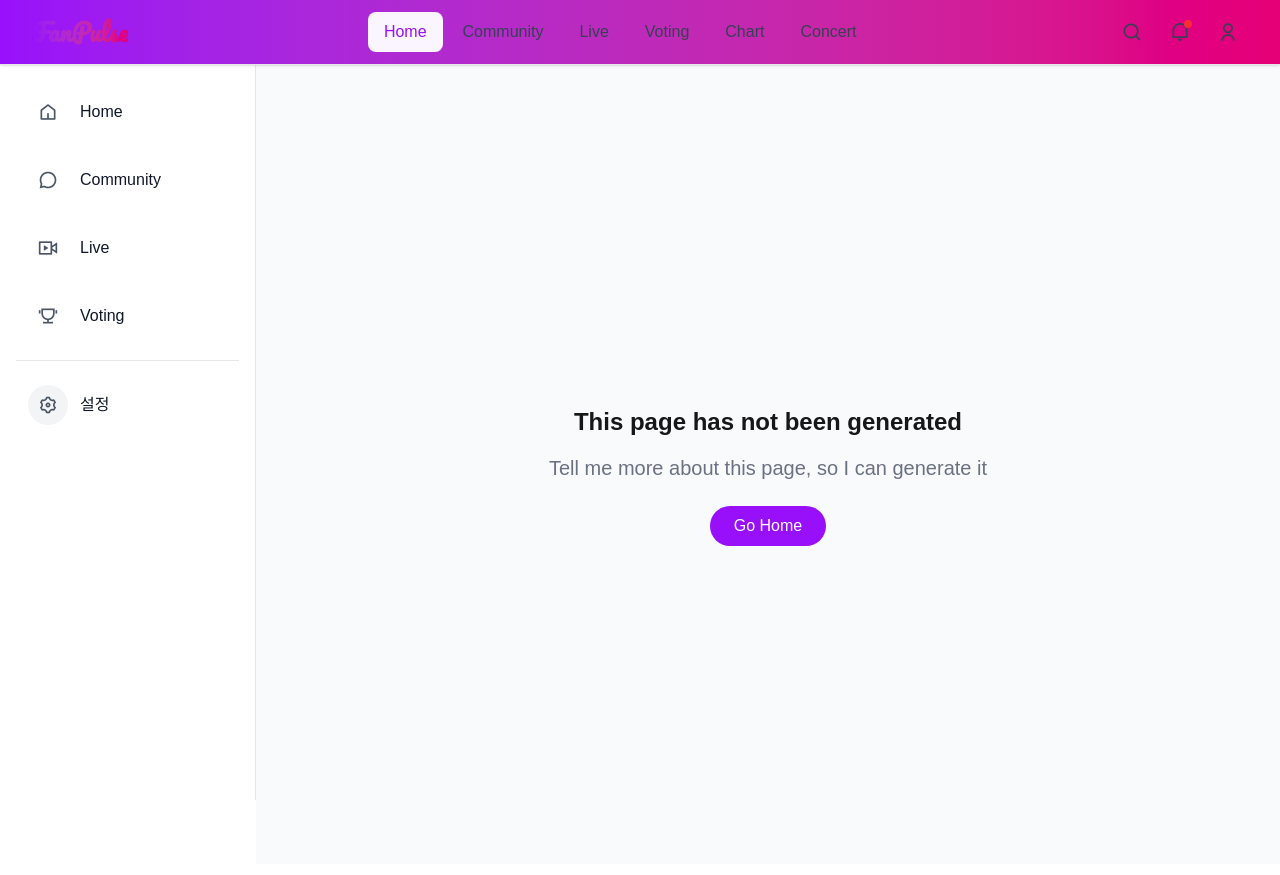
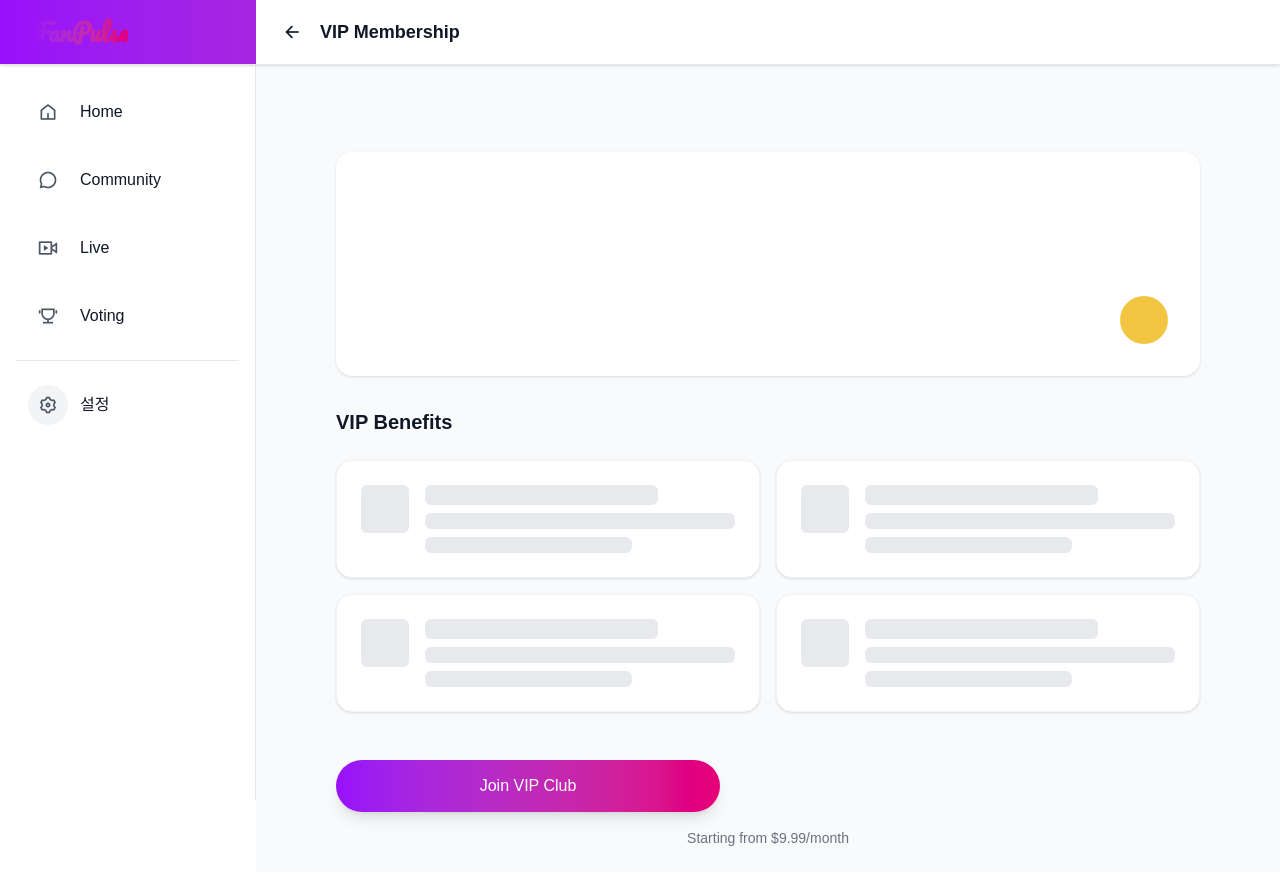
Before and after one commit to jskjw157/FanPulse, a Next.js app in the folder web/: page /membership in a window 1280 px wide. Before the commit this address had no page. Built offline with nearby package versions, Linux system fonts and the light colour scheme.

Commit message:
feat(web): Membership, Ads 페이지 스켈레톤 구현

```diff
--- /dev/null
+++ b/web/src/app/ads/page.tsx
@@ -0,0 +1,51 @@
+"use client";
+
+import PageHeader from "@/components/layout/PageHeader";
+import PageWrapper from "@/components/layout/PageWrapper";
+import Skeleton from "@/components/ui/Skeleton";
+import Card from "@/components/ui/Card";
+import Button from "@/components/ui/Button";
+
+export default function AdsPage() {
+  return (
+    <>
+      <PageHeader title="Earn Rewards" />
+      <PageWrapper>
+        <div className="max-w-4xl mx-auto px-4 py-6">
+          {/* Points Summary Skeleton */}
+          <Card className="bg-white p-6 shadow-sm mb-8 flex items-center justify-between border border-purple-100">
+            <div className="space-y-2">
+              <p className="text-sm text-gray-500">My Points</p>
+              <Skeleton className="w-32 h-10" />
+            </div>
+            <div className="w-12 h-12 bg-yellow-400 rounded-full flex items-center justify-center">
+              <i className="ri-coin-fill text-2xl text-white"></i>
+            </div>
+          </Card>
+
+          {/* Reward Missions */}
+          <h2 className="text-xl font-bold text-gray-900 mb-6">Today's Missions</h2>
+          <div data-testid="reward-missions-skeleton" className="space-y-4">
+            {[1, 2, 3, 4, 5].map((idx) => (
+              <Card key={idx} className="p-4 flex items-center gap-4">
+                <div className="w-12 h-12 bg-gray-100 rounded-xl flex items-center justify-center flex-shrink-0">
+                  <Skeleton className="w-6 h-6" />
+                </div>
+                <div className="flex-1 space-y-2">
+                  <Skeleton className="w-1/2 h-4" />
+                  <Skeleton className="w-3/4 h-3" />
+                </div>
+                <div className="text-right space-y-2">
+                  <div className="text-sm font-bold text-purple-600">+100 P</div>
+                  <Button size="sm" variant="secondary" className="px-4">
+                    Go
+                  </Button>
+                </div>
+              </Card>
+            ))}
+          </div>
+        </div>
+      </PageWrapper>
+    </>
+  );
+}
--- /dev/null
+++ b/web/src/app/membership/page.tsx
@@ -0,0 +1,55 @@
+"use client";
+
+import PageHeader from "@/components/layout/PageHeader";
+import PageWrapper from "@/components/layout/PageWrapper";
+import Skeleton from "@/components/ui/Skeleton";
+import Card from "@/components/ui/Card";
+import Button from "@/components/ui/Button";
+
+export default function MembershipPage() {
+  return (
+    <>
+      <PageHeader title="VIP Membership" />
+      <PageWrapper>
+        <div className="max-w-4xl mx-auto px-4 py-6">
+          {/* VIP Card Skeleton */}
+          <Card className="bg-slate-900 p-8 text-white mb-8 relative overflow-hidden h-56 flex flex-col justify-between">
+            <div className="relative z-10 space-y-4">
+              <Skeleton className="w-32 h-8 bg-white/10" />
+              <Skeleton className="w-48 h-4 bg-white/10" />
+            </div>
+            <div className="relative z-10 flex justify-between items-end">
+              <Skeleton className="w-24 h-4 bg-white/10" />
+              <div className="w-12 h-12 bg-yellow-500 rounded-full animate-pulse" />
+            </div>
+            {/* Glossy Effect */}
+            <div className="absolute inset-0 bg-gradient-to-tr from-white/5 to-transparent pointer-events-none" />
+          </Card>
+
+          {/* Benefits Section */}
+          <h2 className="text-xl font-bold text-gray-900 mb-6">VIP Benefits</h2>
+          <div data-testid="membership-benefits-skeleton" className="grid grid-cols-1 md:grid-cols-2 gap-4">
+            {[1, 2, 3, 4].map((idx) => (
+              <Card key={idx} className="p-6 border border-gray-100 flex gap-4 items-start">
+                <Skeleton className="w-12 h-12 rounded-2xl flex-shrink-0" />
+                <div className="space-y-2 flex-1">
+                  <Skeleton className="w-3/4 h-5" />
+                  <Skeleton className="w-full h-4" />
+                  <Skeleton className="w-2/3 h-4" />
+                </div>
+              </Card>
+            ))}
+          </div>
+
+          {/* CTA Button */}
+          <div className="mt-12 text-center">
+            <Button size="lg" className="w-full max-w-sm">
+              Join VIP Club
+            </Button>
+            <p className="mt-4 text-sm text-gray-500">Starting from $9.99/month</p>
+          </div>
+        </div>
+      </PageWrapper>
+    </>
+  );
+}
```
Also changed, not shown: 2 other files (tests, documents, lock files or other folders).
